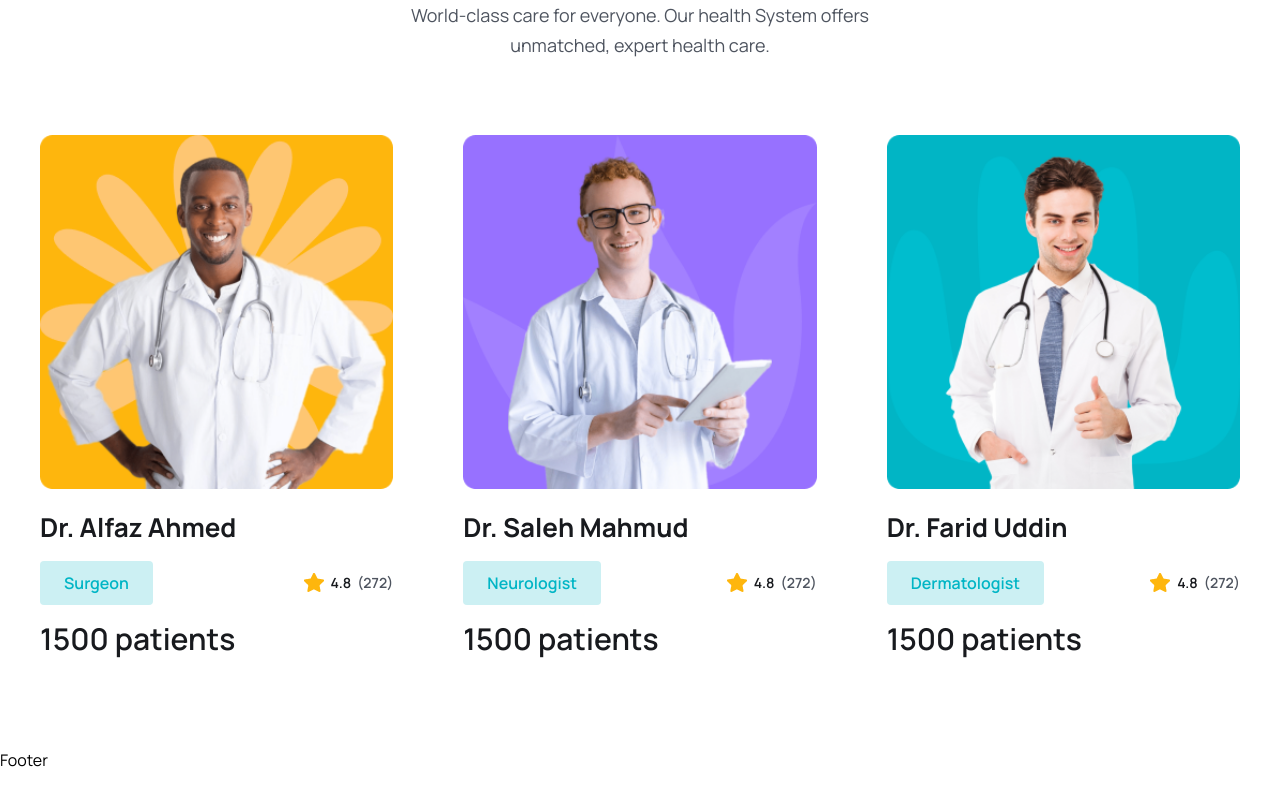
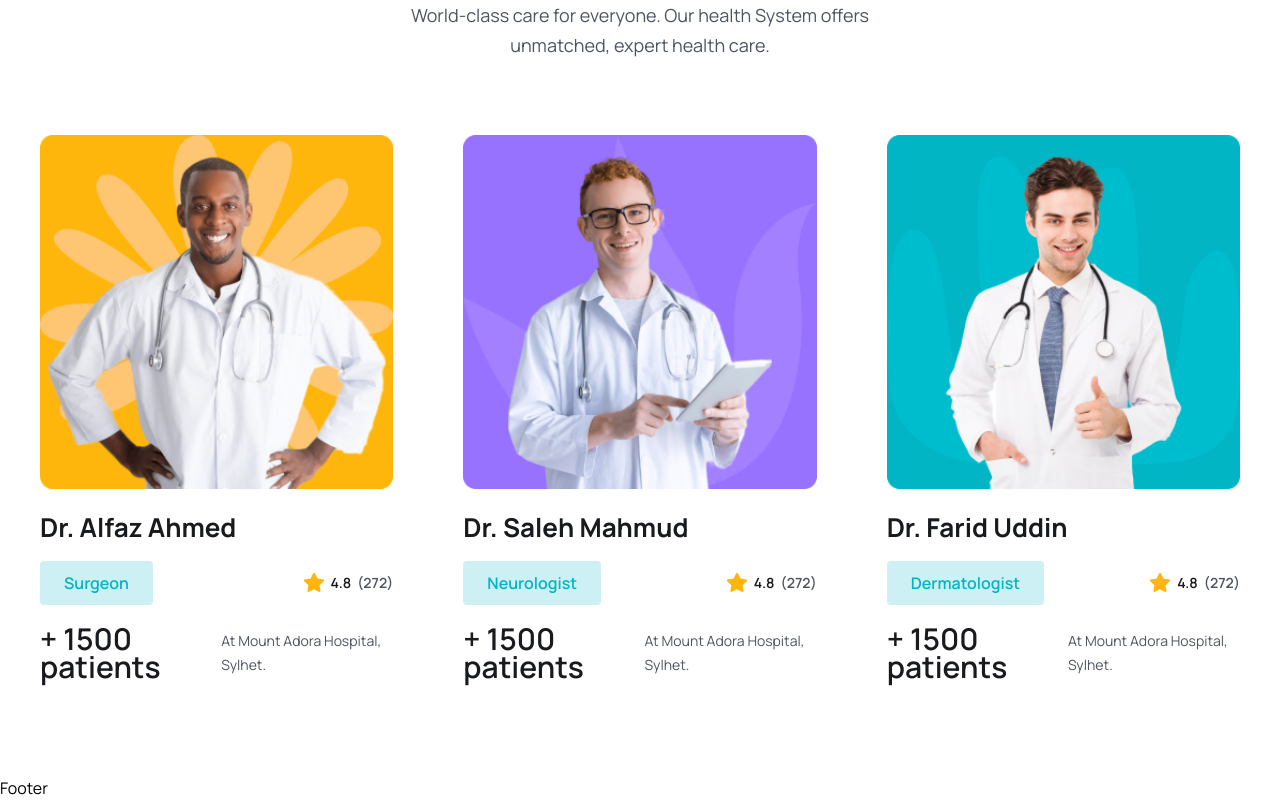
Before and after one commit to MacSmitty8/MERN-Medicare-Booking, a React (Vite) app in the folder frontend/: page / in a window 1280 px wide. Shown: the part 4189-4989 px from the top of the page. Before the commit the page ends 4961 px from the top, so only its background shows below. Built offline with nearby package versions, Linux system fonts and the light colour scheme.

Commit message:
Adjusted positions of the Patients text and the Hospital text

```diff
--- a/frontend/src/components/Doctors/DoctorCard.jsx
+++ b/frontend/src/components/Doctors/DoctorCard.jsx
@@ -35,7 +35,9 @@ const DoctorCard = ({ doctors }) => {
             </div>
 
             <div className='mt-[18px] lg:mt-5 flex items-center justify-between'>
-                <h3 className='text-[16px] leading-7 lg:text-[30px] font-semibold text-headingColor'>{totalPatients} patients</h3>
+                <h3 className='text-[16px] leading-7 lg:text-[30px] font-semibold text-headingColor'>
+                + {totalPatients} patients</h3>
+                <p className='text-[14px] leading-6 font-[400] text-textColor'>At {hospital}</p>
             </div>
         </div>
     );
```
